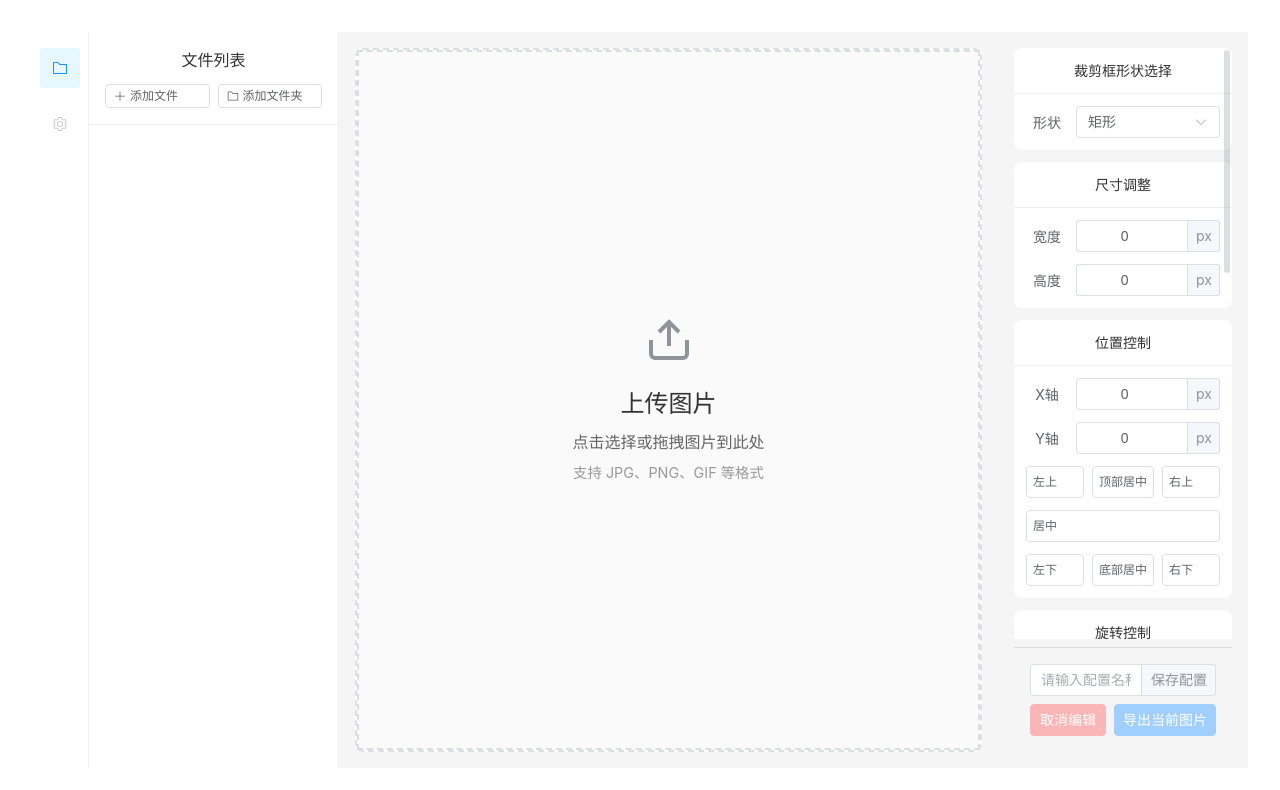
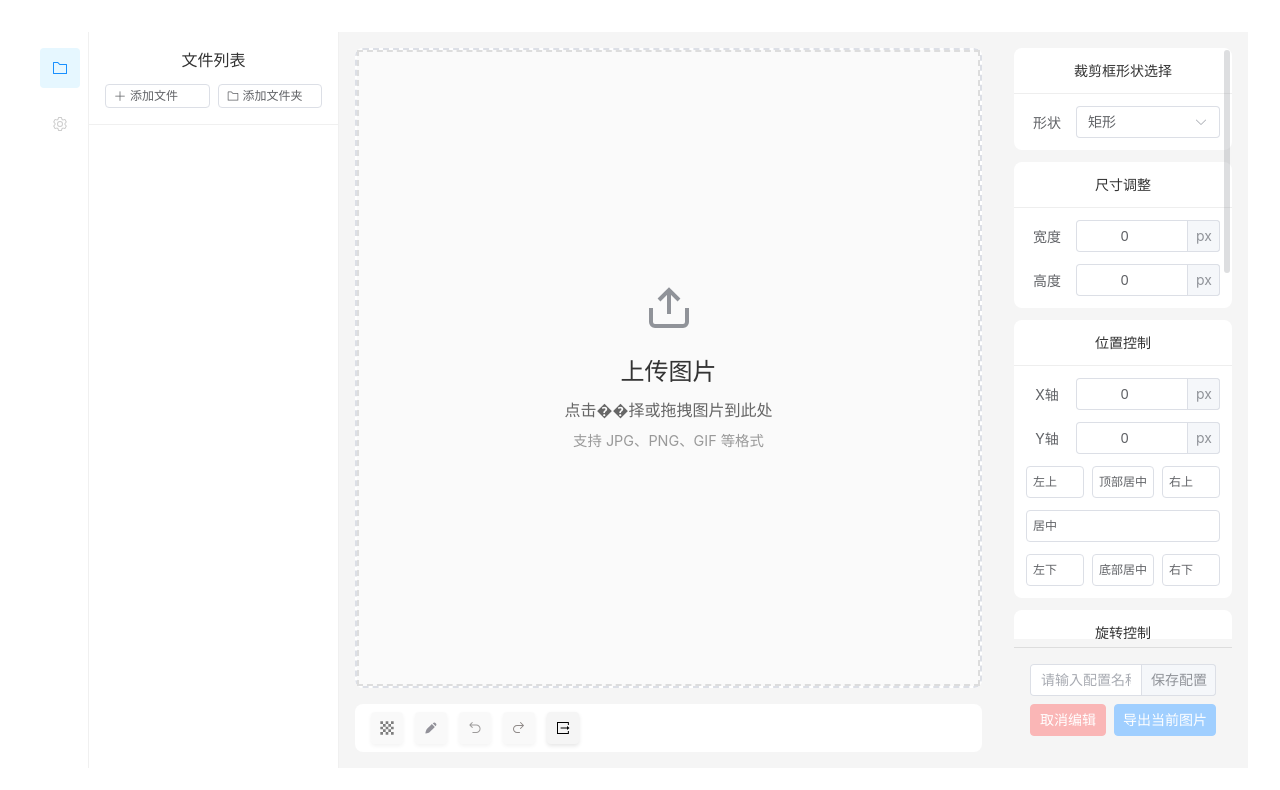
Before and after one commit to xiaogonggong-w/image_cropper, a Vue app: page / in a window 1280 px wide. Shown: the top 790 px of the page. Built offline with nearby package versions, Linux system fonts and the light colour scheme.

Commit message:
增加批量

```diff
--- a/src/components/HelloWorld.vue
+++ b/src/components/HelloWorld.vue
@@ -105,6 +105,9 @@ function handleCanvasDraw() {
 
   const ctx = canvasRef.value.getContext("2d");
   const canvas = canvasRef.value;
+  const container = containerRef.value;
+  canvas.width = container.offsetWidth;
+  canvas.height = container.offsetHeight;
 
   // 清空画布
   ctx.clearRect(0, 0, canvas.width, canvas.height);
@@ -124,6 +127,7 @@ function handleCanvasDraw() {
     canvas.height / imagePosition.value.height
   );
   const finalScale = baseScale * (config.scale / 100);
+  console.log(canvas.width, canvas.height, baseScale, finalScale, imagePosition.value);
 
   // 绘制图片
   ctx.drawImage(
@@ -603,7 +607,7 @@ const confirmCrop = () => {
   const ctx = canvas.getContext("2d");
   const area = cropArea.value;
 
-  // 设���输出�����布大小
+  // 设���输出�������布大小
   canvas.width = area.width;
   canvas.height = area.height;
  console.log(config);
@@ -1219,11 +1223,59 @@ const applyConfig = (configData, applyToAll = false) => {
   if (applyToAll) {
     // 应用到所有文件
     imageFiles.value.forEach(file => {
-      file.config = deepClone(newConfig)
-    })
+
+      const img = file.image; // 获取当前文件的图片
+      const container = containerRef.value;
+      const canvas = {
+        width: 0,
+        height: 0
+      }
+
+      // 设置画布大小
+      canvas.width = container.offsetWidth;
+      canvas.height = container.offsetHeight;
+
+      const scale = Math.min(
+        canvas.width / img.width,
+        canvas.height / img.height
+      );
+
+      const scaledWidth = img.width * scale;
+      const scaledHeight = img.height * scale;
+      const x = (canvas.width - scaledWidth) / 2;
+      const y = (canvas.height - scaledHeight) / 2;
+
+      const cropWidth = Math.min(scaledWidth * 0.8, canvas.width * 0.8);
+      const cropHeight = (cropWidth * 9) / 16;
+      // 获取 imagePosition 和 cropArea
+      const imgPosition = {
+        x: x,
+        y: y,
+        width: img.width,
+        height: img.height,
+        scale: scale,
+        rotatedWidth: scaledWidth,
+        rotatedHeight: scaledHeight
+      };
+      const area = {
+        x: x + (scaledWidth - cropWidth) / 2,
+        y: y + (scaledHeight - cropHeight) / 2,
+        width: cropWidth,
+        height: cropHeight,
+        isDragging: false,
+        isResizing: false,
+        cropShape: "rect"
+      };
+
+      // 将获取的值赋给 imageFiles
+      file.imagePosition = imgPosition;
+      file.cropInfo = { area };
+
+      file.config = deepClone(newConfig);
+    });
     // 更新当前配置
-    Object.assign(config, newConfig)
-    ElMessage.success('配置已应用到所有文件')
+    Object.assign(config, newConfig);
+    ElMessage.success('配置已应用到所有文件');
   } else {
     // 只应用到当前文件
     Object.assign(config, newConfig)
@@ -1751,7 +1803,7 @@ const handleExportBgColorChange = color => {
             </div>
             <div class="upload-text">
               <h3>上传图片</h3>
-              <p>点击选择或拖拽图片到此处</p>
+              <p>点击��择或拖拽图片到此处</p>
               <span class="upload-hint">支持 JPG、PNG、GIF 等格式</span>
             </div>
           </label>
@@ -1784,27 +1836,27 @@ const handleExportBgColorChange = color => {
       </div>
 
       <!-- 底部工具栏 -->
-      <div v-if="originalImage" class="bottom-toolbar">
+      <div class="bottom-toolbar">
         <el-tooltip content="马赛克" placement="top">
-          <div class="tool-item" :class="{ active: currentTool === 'mosaic' }" @click="toggleTool('mosaic')">
+          <div  class="tool-item" :class="{ active: currentTool === 'mosaic', disabled: !originalImage }" @click="toggleTool('mosaic')">
             <img :src="msk" alt="马赛克" style="width: 1em; height: 1em;" />
           </div>
         </el-tooltip>
 
         <el-tooltip content="画笔" placement="top">
-          <div class="tool-item" :class="{ active: currentTool === 'brush' }" @click="toggleTool('brush')">
+          <div  class="tool-item" :class="{ active: currentTool === 'brush', disabled: !originalImage }" @click="toggleTool('brush')">
             <img :src="hb" alt="画笔" style="width: 1em; height: 1em;" />
           </div>
         </el-tooltip>
 
         <el-tooltip content="撤销" placement="top">
-          <div class="tool-item" :class="{ disabled: !drawHistory.length }" @click="drawHistory.length && undoDraw()">
+          <div  class="tool-item" :class="{ disabled: !drawHistory.length || !originalImage }" @click="drawHistory.length && undoDraw()">
             <img :src="undo" alt="撤销" style="width: 1em; height: 1em;" />
           </div>
         </el-tooltip>
 
         <el-tooltip content="恢复" placement="top">
-          <div class="tool-item" :class="{ disabled: !redoHistory.length }" @click="redoHistory.length && redoDraw()">
+          <div  class="tool-item" :class="{ disabled: !redoHistory.length || !originalImage }" @click="redoHistory.length && redoDraw()">
             <img :src="redo" alt="恢复" style="width: 1em; height: 1em;" />
           </div>
         </el-tooltip>
@@ -2359,7 +2411,7 @@ const handleExportBgColorChange = color => {
   text-align: center;
 }
 
-/* 添加点击空白处关闭拉面的处理 */
+/* 添加点击空白处关���拉面的处理 */
 @media (max-width: 768px) {
   .ratio-options {
     position: fixed;
```
